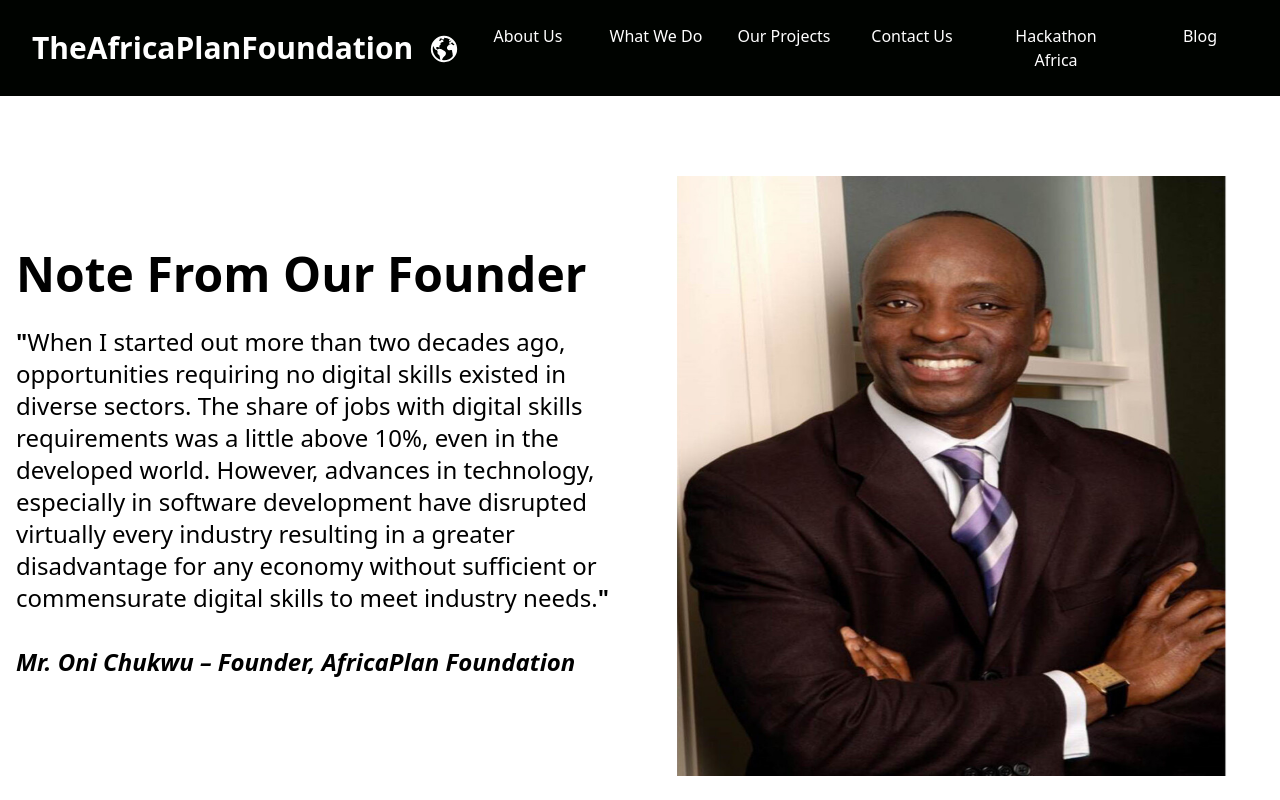
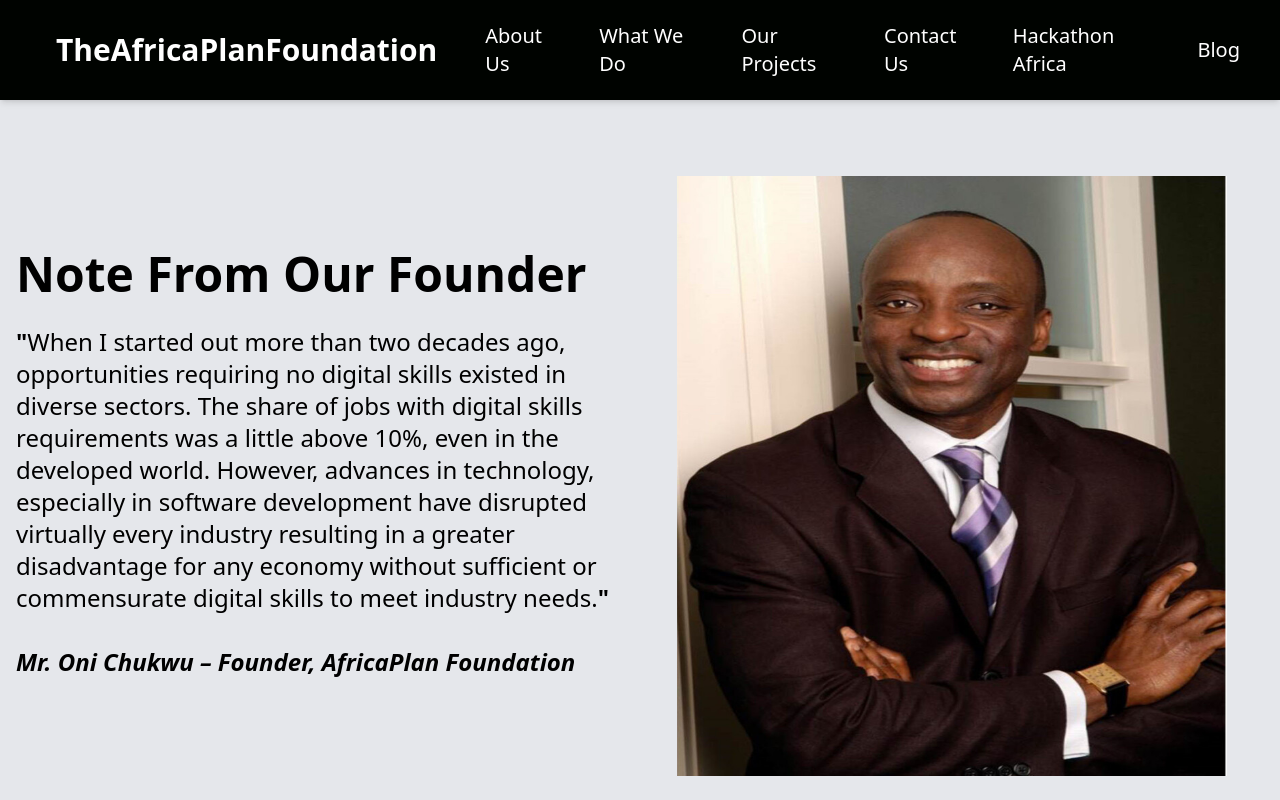
Before and after one commit to ikem-iro/afp-Demo, a React (Vite) app: page /foundersnote in a window 1280 px wide. Shown: the top 800 px of the page. Built offline with nearby package versions, Linux system fonts and the light colour scheme.

Commit message:
Fix navbar, clean mobile experience, update sections

```diff
--- a/src/components/Aboutus.jsx
+++ b/src/components/Aboutus.jsx
@@ -3,8 +3,8 @@ import Girl from '../assets/girl.jpg'
 
 export default function Aboutus() {
   return (
-    <div id='aboutus' className='w-full bg-white py-20 px-4'>
-        <div className='max-w-[1536px] mx-auto grid md:grid-cols-2'>
+    <div id='aboutus' className='w-full bg-gray-200 py-20 px-4'>
+        <div className='max-w-[1536px] mx-auto grid md:grid-cols-2 sm:grid-cols-2'>
             <div className='flex flex-col justify-center'>
                 <h2 className='md:text-4xl sm:text-3xl text-2xl font-bold py-2 text-center sm:text-left'>About Us</h2>
                 <p className='text-center sm:text-left sm:mb-8'>
--- a/src/components/Navbar.jsx
+++ b/src/components/Navbar.jsx
@@ -1,77 +1,134 @@
-import React, { useState } from 'react'
+import React, { useEffect, useState } from 'react'
 import { AiOutlineClose, AiOutlineMenu } from 'react-icons/ai'
 import {IoEarth} from 'react-icons/io5'
 import { HashLink as Link } from 'react-router-hash-link'
 
 
 export default function Navbar() {
-    const [nav, setNav] = useState(false);
+    let Links = [
+        {name : 'About Us', link:'/#aboutus'},
+        {name : 'What We Do', link:'/#whatwedo'},
+        {name : 'Our Projects', link:'/#ourprojects'},
+        {name : 'Contact Us', link:'/#contactus'},
+        {name : 'Hackathon Africa', link:'/hackathonafrica#hero'},
+        {name : 'Blog', link:'/blog'}
+    ];
 
-    const handleNav = () => {
-        setNav(!nav)
+    const [open, setOpen] = useState(false);
+    const closeMobileMenu = () => setOpen(!open)
+    const [isMedium, setIsMedium] = useState({
+        winwidth : window.innerWidth
+    });
+    const detectSize = () => {
+        setIsMedium({
+            winwidth : window.innerWidth
+        })
     }
-    const closeMobileMenu = () =>{
-        setNav(!nav)
-    }
-  return (
-    <div className='fixed bg-[#000300] flex justify-between items-center h-24 max-w-[100%] mx-auto px-4 text-white left-0 right-0 top-0 z-10'>
-        <Link smooth to='/#'>
-            <div className='flex justify-between cursor-pointer'>
-                <h1 className='p-4 w-full text-3xl font-bold text-[#fff]'>TheAfricaPlanFoundation</h1>
-                <IoEarth className='w-full mt-5' size={30}/>
+
+    useEffect(() => {
+            window.addEventListener('resize', detectSize);
+
+            return () => {
+                window.removeEventListener('resize', detectSize)
+            }
+    }, [isMedium])
+
+
+    return(
+        <div className='shadow-md w-full fixed top-0 left-0 z-10'>
+            <div className=' md:flex md:items-center md:justify-between bg-[#000300] py-4 md:px-10 px-7'>
+                <div className='flex justify-between item-center'>
+                    <Link to='/#' className='font-bold text-3xl pr-73 text-[#fff] cursor-pointer'>
+                        {isMedium.winwidth <= 767 ?  <span className='pt-2 text-3xl font-bold text-[#fff]'><IoEarth className='text-3xl text-white pt-2' size={40} /></span> : <h1 className='p-4 w-full text-3xl font-bold text-[#fff]'>TheAfricaPlanFoundation</h1>}
+                    </Link>
+                    <div onClick={()=> setOpen(!open)} className={`text-white ${isMedium.winwidth <= 767 ? 'mt-1' : 'mt-5'} md:hidden block cursor-pointer`}>
+                    {open ? <AiOutlineClose size={40} /> : <AiOutlineMenu size={35} />}
+                    </div>
+                </div>
+                <ul
+                    className={`md:flex md:items-center
+                    md:pb-0 pb-12 absolute md:static
+                    bg-[#000300] md:z-auto z-[-1] left-0 w-full
+                    md:w-auto md:pl-0 pl-9 transition-all duration-500
+                    ease-in ${open ? 'top-19 opacity-100' : 'top-[-490px] md:opacity-100 opacity-0'}`}>
+                   {Links.map((link) => (
+                    <li key={link.name} onClick={closeMobileMenu} className='text-[#fff] md:ml-8 text-xl md:my-0 my-7 '>
+                        <Link smooth={true} offset={100} to={link.link} className='hover:text-gray-400 duration-500' >{link.name}</Link>
+                    </li>
+                   ))}
+                </ul>
             </div>
-        </Link>
-        <ul className='hidden md:flex'>
-            <Link smooth to='/#aboutus'>
-                <li className='w-32 p-4 text-center cursor-pointer'>About Us</li>
-            </Link>
-            <Link smooth to='/#whatwedo'>
-                <li className='w-32 p-4 text-center cursor-pointer'>What We Do</li>
-            </Link>
-            <Link smooth to='/#ourprojects'>
-                <li className='w-32 p-4 text-center cursor-pointer'>Our Projects</li>
-            </Link>
-            <Link smooth to='/#contactus'>
-                <li className='w-32 p-4 text-center cursor-pointer'>Contact Us</li>
-            </Link>
-            <Link smooth to='/hackathonafrica#hero'>
-                <li className='w-40 p-4 text-center cursor-pointer'>Hackathon Africa</li>
-            </Link>
-            <Link smooth to='/blog'>
-                <li className='w-32 p-4 text-center cursor-pointer'>Blog</li>
-            </Link>
-        </ul>
-        <div onClick={handleNav} className='block md:hidden cursor-pointer'>
-            {nav ? <AiOutlineClose size={20}/> : <AiOutlineMenu size={20} /> }
+
         </div>
-        <div className={ nav ? 'fixed left-0 top-0  h-full border-r border-r-gray-900 bg-[#000300] ease-in-out duration-500' : 'fixed left-[-100%]' } >
-            <Link smooth to='/#' onClick={closeMobileMenu}>
-            <div className='flex justify-between mt-3'>
-                <h1 className='w-full text-3xl font-bold text-[#fff] m-4'>TheAfricaPlanFoundation</h1>
-                <IoEarth className='w-full m-5' size={30}/>
-            </div>
-            </Link>
-            <ul className='uppercase p-4'>
-                <Link smooth to='/#aboutus' onClick={closeMobileMenu}>
-                    <li className='p-4 border-b border-gray-600 cursor-pointer'>About Us</li>
-                </Link>
-                <Link smooth to='/#whatwedo'onClick={closeMobileMenu} >
-                    <li className='p-4 border-b border-gray-600 cursor-pointer'>What We Do</li>
-                </Link>
-                <Link smooth to='/#ourprojects'onClick={closeMobileMenu} >
-                    <li className='p-4 border-b border-gray-600 cursor-pointer'>Our Projects</li>
-                </Link>
-                <Link smooth to='/#contactus'onClick={closeMobileMenu} >
-                    <li className='p-4 border-b border-gray-600 cursor-pointer'>Contact Us</li>
-                </Link>
-                <Link smooth to='/hackathonafrica#hero'onClick={closeMobileMenu} >
-                    <li className='p-4 border-b border-gray-600 cursor-pointer'>Hackathon Africa</li>
-                </Link>
-                <Link smooth to='/blog'onClick={closeMobileMenu} >
-                    <li className='p-4 cursor-pointer'>Blog</li>
-                </Link>
-            </ul>
-        </div>
-    </div>
-  )
+    )
 }
+
+
+// const [nav, setNav] = useState(false);
+
+// const handleNav = () => {
+//     setNav(!nav)
+// }
+// const closeMobileMenu = () =>{
+//     setNav(!nav)
+// }
+// return (
+// <div className='fixed bg-[#000300] flex justify-between items-center h-24 max-w-[100%] mx-auto px-4 text-white left-0 right-0 top-0 z-10'>
+//     <Link smooth to='/#'>
+//         <div className='flex justify-between cursor-pointer'>
+//             <h1 className='p-4 w-full text-3xl font-bold text-[#fff]'>TheAfricaPlanFoundation</h1>
+//             <IoEarth className='w-full mt-5' size={30}/>
+//         </div>
+//     </Link>
+//     <ul className='hidden md:flex'>
+//         <Link smooth to='/#aboutus'>
+//             <li className='w-32 p-4 text-center cursor-pointer'>About Us</li>
+//         </Link>
+//         <Link smooth to='/#whatwedo'>
+//             <li className='w-32 p-4 text-center cursor-pointer'>What We Do</li>
+//         </Link>
+//         <Link smooth to='/#ourprojects'>
+//             <li className='w-32 p-4 text-center cursor-pointer'>Our Projects</li>
+//         </Link>
+//         <Link smooth to='/#contactus'>
+//             <li className='w-32 p-4 text-center cursor-pointer'>Contact Us</li>
+//         </Link>
+//         <Link smooth to='/hackathonafrica#hero'>
+//             <li className='w-40 p-4 text-center cursor-pointer'>Hackathon Africa</li>
+//         </Link>
+//         <Link smooth to='/blog'>
+//             <li className='w-32 p-4 text-center cursor-pointer'>Blog</li>
+//         </Link>
+//     </ul>
+//     <div onClick={handleNav} className='block md:hidden cursor-pointer'>
+//         {nav ? <AiOutlineClose size={20}/> : <AiOutlineMenu size={20} /> }
+//     </div>
+//     <div className={ nav ? 'fixed left-0 top-0  h-full border-r border-r-gray-900 bg-[#000300] ease-in-out duration-500' : 'fixed left-[-100%]' } >
+//         <Link smooth to='/#' onClick={closeMobileMenu}>
+//         <div className='flex justify-between mt-3'>
+//             <h1 className='w-full text-3xl font-bold text-[#fff] m-4'>TheAfricaPlanFoundation</h1>
+//             <IoEarth className='w-full m-5' size={30}/>
+//         </div>
+//         </Link>
+//         <ul className='uppercase p-4'>
+//             <Link smooth to='/#aboutus' onClick={closeMobileMenu}>
+//                 <li className='p-4 border-b border-gray-600 cursor-pointer'>About Us</li>
+//             </Link>
+//             <Link smooth to='/#whatwedo'onClick={closeMobileMenu} >
+//                 <li className='p-4 border-b border-gray-600 cursor-pointer'>What We Do</li>
+//             </Link>
+//             <Link smooth to='/#ourprojects'onClick={closeMobileMenu} >
+//                 <li className='p-4 border-b border-gray-600 cursor-pointer'>Our Projects</li>
+//             </Link>
+//             <Link smooth to='/#contactus'onClick={closeMobileMenu} >
+//                 <li className='p-4 border-b border-gray-600 cursor-pointer'>Contact Us</li>
+//             </Link>
+//             <Link smooth to='/hackathonafrica#hero'onClick={closeMobileMenu} >
+//                 <li className='p-4 border-b border-gray-600 cursor-pointer'>Hackathon Africa</li>
+//             </Link>
+//             <Link smooth to='/blog'onClick={closeMobileMenu} >
+//                 <li className='p-4 cursor-pointer'>Blog</li>
+//             </Link>
+//         </ul>
+//     </div>
+// </div>
--- a/src/components/Ourprojects.jsx
+++ b/src/components/Ourprojects.jsx
@@ -7,8 +7,8 @@ import VentureClash from '../assets/OurProjectsjpegs/ventureclash2.png'
 export default function Ourprojects() {
   return (
     <div id='ourprojects' className='w-full py-20 px-4 bg-white'>
-        <h2 className='md:text-4xl sm:text-3xl text-2xl font-bold py-2 text-center mb-[2rem]'>Our Projects</h2>
-        <div className='max-w-[1536px] mx-auto grid md:grid-cols-4 gap-8'>
+        <h2 className='md:text-4xl sm:text-3xl text-2xl font-bold pt-10 text-center mb-[2rem]'>Our Projects</h2>
+        <div className='max-w-[1536px] mx-auto grid md:grid-cols-4 gap-8 sm:grid-cols-2'>
             <div className='bg-gray-100 w-full shadow-xl flex flex-col p-4 my-4 rounded-lg hover:scale-105 duration-300'>
                 <img className='mx-auto h-[220px]' src={Hackathon} alt="image from hackathonafrica" />
                 <h3 className='text-2xl font-bold text-center py-8'>HackathonAfrica 2022</h3>
--- a/src/components/Whatwedo.jsx
+++ b/src/components/Whatwedo.jsx
@@ -6,8 +6,8 @@ import SWD from '../assets/Icons/software-development.png'
 
 export default function Whatwedo() {
   return (
-    <div id='whatwedo' className='w-full bg-white py-20 px-4'>
-        <div className='max-w-[1536px] mx-auto'>
+    <div id='whatwedo' className='text-white w-full bg-[#000300] py-16 px-4'>
+        <div className='max-w-[1536px] mx-auto py-10'>
             <h2 className='md:text-4xl sm:text-3xl text-2xl font-bold py-2 text-center'>What We Do</h2>
             <div className='max-w-[1536px] mx-auto grid md:grid-cols-4 sm:grid-cols-4 grid-cols-2'>
                 <div className='mx-auto my-4'>
--- a/src/components/founder/Founderbody.jsx
+++ b/src/components/founder/Founderbody.jsx
@@ -4,7 +4,7 @@ import notes from '../../Data/note.json'
 
 export default function Founderbody() {
   return (
-    <div className='w-full bg-white py-20 px-5'>
+    <div className='w-full bg-gray-200 py-20 px-5'>
          <div className='max-w-[1536px] mx-auto'>
                 <p className='text-center sm:text-left sm:mb-8 font-medium mb-5 text-xl'>{notes.intro}</p>
                 <br />
--- a/src/components/founder/Founderheader.jsx
+++ b/src/components/founder/Founderheader.jsx
@@ -4,7 +4,7 @@ import MrOni from '../../assets/MrOni.jpeg'
 
 export default function Founderheader() {
   return (
-    <div id='founderhead' className='w-full bg-white py-20 px-4'>
+    <div id='founderhead' className='w-full bg-gray-200 py-20 px-4'>
         <div className='max-w-[1536px] mt-20 mx-auto grid md:grid-cols-2'>
         <div className='flex flex-col justify-center'>
                 <h2 className='md:text-5xl sm:text-4xl text-3xl font-bold mb-5 py-2 text-center sm:text-left'>Note From Our Founder</h2>
--- a/src/components/hackathonafrica/Participants.jsx
+++ b/src/components/hackathonafrica/Participants.jsx
@@ -4,8 +4,8 @@ import participants from '../../Data/students.json'
 
 export default function Participants() {
   return (
-    <div id='students' className='w-full py-20 px-4 bg-white'>
-        <h2 className='md:text-4xl sm:text-3xl text-2xl font-bold py-2 text-center mb-[2rem]'>Testimonials</h2>
+    <div id='students' className='w-full py-20 px-4 bg-[#000300]'>
+        <h2 className='text-white md:text-4xl sm:text-3xl text-2xl font-bold py-2 pt-8 text-center mb-[2rem]'>Testimonials</h2>
         <div className='max-w-[1536px] mx-auto grid sm:grid-cols-2 md:grid-cols-4 gap-8'>
             {participants.map( (participant, participantKey) => (
                 <div key={participantKey} className='bg-gray-100 w-full shadow-xl flex flex-col p-4 my-4 rounded-lg'>
--- a/src/components/hackathonafrica/WeTeach.jsx
+++ b/src/components/hackathonafrica/WeTeach.jsx
@@ -5,7 +5,7 @@ import { SiJavascript, SiExpress, SiMongodb } from 'react-icons/si'
 
 export default function WeTeach() {
   return (
-    <div className='w-full bg-white py-20 px-4'>
+    <div className='w-full bg-gray-200 py-20 px-4'>
         <div className='max-w-[1536px] mx-auto grid sm:grid-cols-2'>
             <div className='flex flex-col justify-center'>
                 <h2 className='md:text-4xl sm:text-3xl text-2xl font-bold py-2 text-center mb-5'>We Teach</h2>
@@ -38,7 +38,7 @@ export default function WeTeach() {
                     <SiMongodb className='pl-2' size={40}/>
                 </div>
             </div>
-            <img className='w-[550px] h-[600px] mx-auto my-4' src={Learning} alt="" />
+            <img className='w-[550px] md:h-[600px] sm:h-[500px] mx-auto my-4' src={Learning} alt="learning-img" />
         </div>
     </div>
   )
--- a/tailwind.config.cjs
+++ b/tailwind.config.cjs
@@ -6,20 +6,23 @@ module.exports = {
   ],
   theme: {
     screens: {
-      'sm': '768px',
-      // => @media (min-width: 640px) { ... }
+      'xs': '375px',
+      // => @media (min-width: 479px) { ... }
 
-      'md': '1273px',
+
+      'sm': '1006px',
       // => @media (min-width: 960px) { ... }
 
-      'lg': '1274px',
+      'md': '1269px',
       // => @media (min-width: 1024px) { ... }
 
-      'xl': '1280px',
+      'lg': '1285px',
       // => @media (min-width: 1280px) { ... }
 
-      '2xl': '1536px',
+      'xl': '1536px',
       // => @media (min-width: 1536px) { ... }
+
+      '2xl' : '3072px'
 
     },
     transitionDuration: {
```
Also changed, not shown: src/components/Contact.jsx (+7 -7 lines), src/components/hackathonafrica/Hero.jsx (+4 -4 lines), src/components/hackathonafrica/Ourfounder.jsx (+4 -4 lines).
